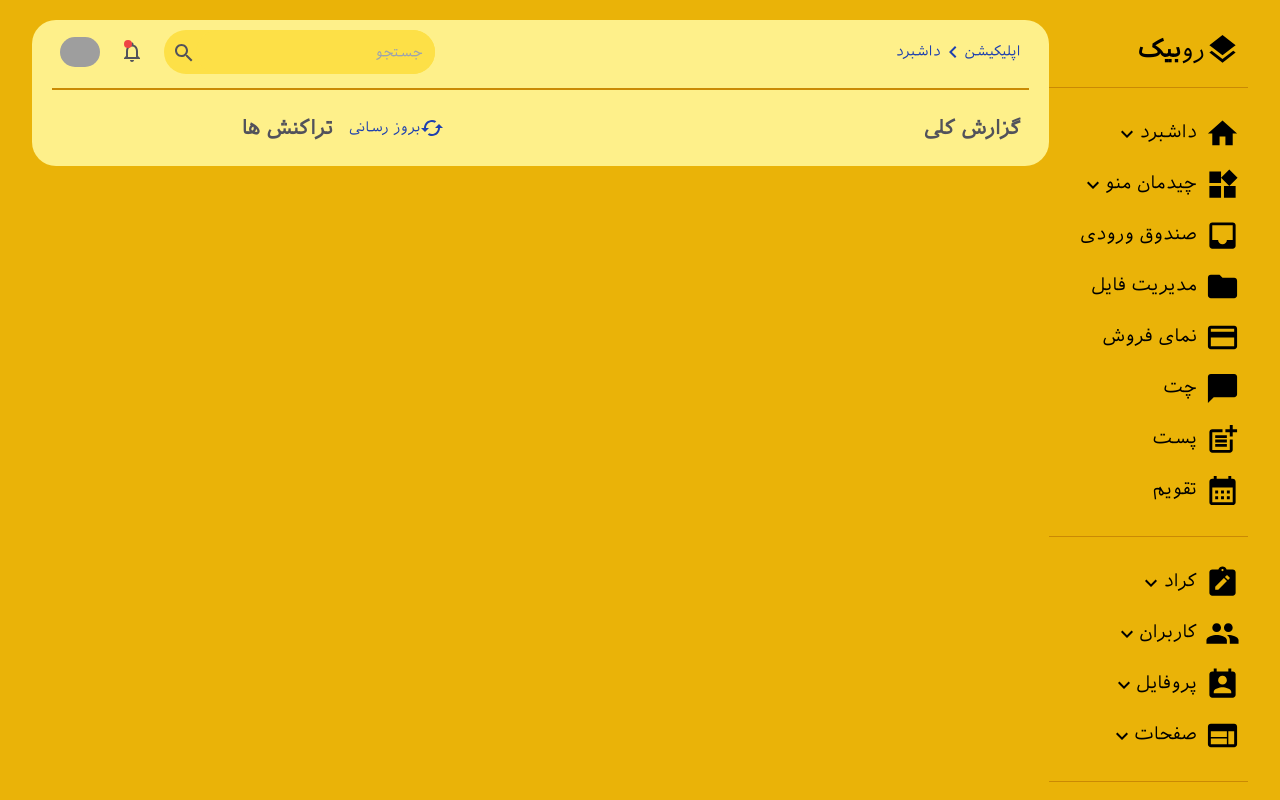
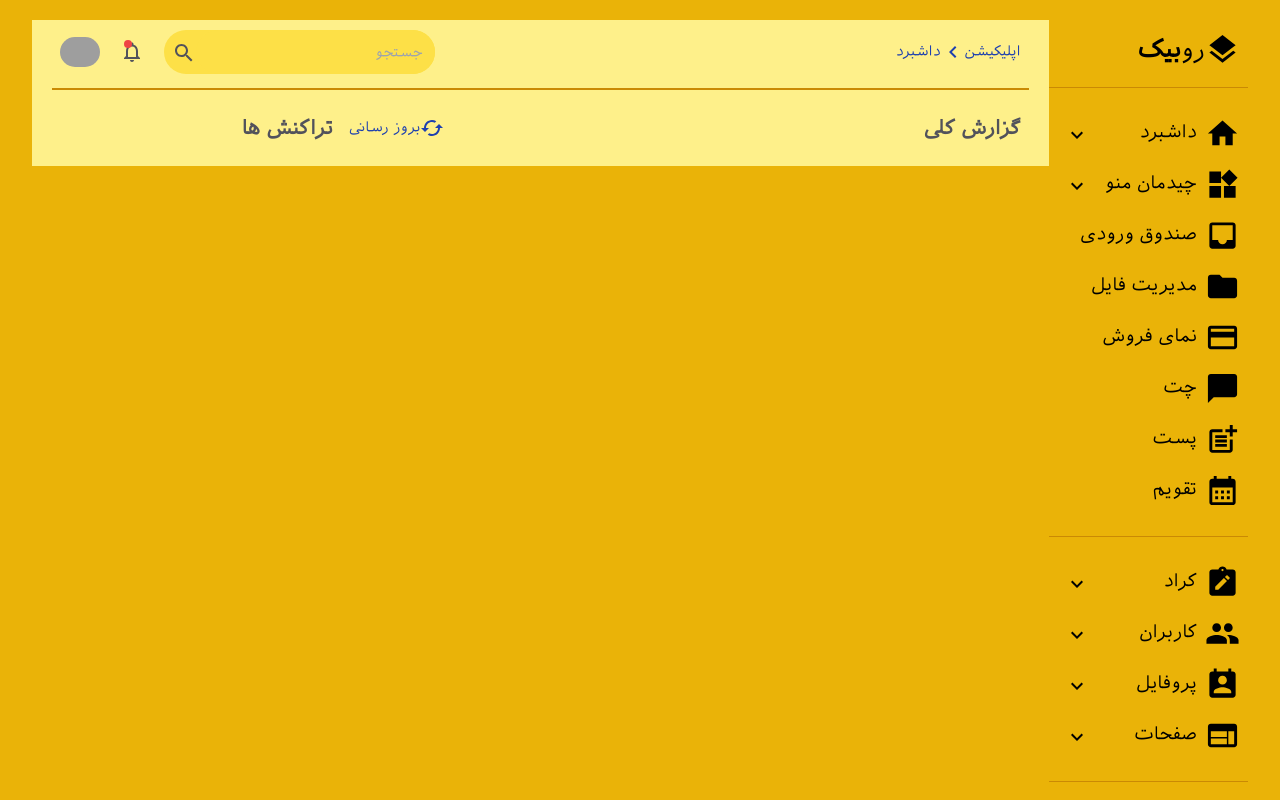
Before and after one commit to Mohammadjt2/React.js-CmsPro, a React (Create React App) app: page / in a window 1280 px wide. Shown: the top 800 px of the page. Built offline with nearby package versions, Linux system fonts and the light colour scheme; grey boxes are pictures that could not be loaded; the HTML template or start-up script is replaced by a standard one.

Commit message:
create onClick on the HamburgerMenu

```diff
--- a/src/Components/SidebarMenu/SidebarMenu.jsx
+++ b/src/Components/SidebarMenu/SidebarMenu.jsx
@@ -1,14 +1,32 @@
-import React from "react";
+import React, { useState } from "react";
 import { Link } from "react-router-dom";
 
 function SidebarMenu({ url, iconRight, text, iconLeft }) {
+  const [hoverIcon, setHoverIcon] = useState("");
+  const hoverIconHandler = () => {
+    setHoverIcon("animate-bounce");
+  };
+  const blurIconHandler = () => {
+    setHoverIcon("animate-none");
+  };
+
   return (
-    <div className="rounded-sm">
-      <Link to={url}>
-        <span className="">{iconRight}</span>
-        <span className="hidden pr-2 xl:inline">{text}</span>
-        <div className="hidden xl:inline">{iconLeft}</div>
-      </Link>
+    <div
+      className="p-2 rounded-r-3xl duration-300 md:hover:bg-yellow-200 " onMouseOver={hoverIconHandler} onMouseOut={blurIconHandler}
+    >
+      <div className="rounded-sm">
+        <Link to={url}>
+          <span className="flex justify-between items-center">
+            <span>
+              <span>{iconRight}</span>
+              <span className="md:hidden pr-2 xl:inline">{text}</span>
+            </span>
+            <span className={`md:hidden xl:inline pr-auto ml-2 ${hoverIcon}`}>
+              {iconLeft}
+            </span>
+          </span>
+        </Link>
+      </div>
     </div>
   );
 }
--- a/src/Components/SidebarSubMenu/SidebarSubMenu.jsx
+++ b/src/Components/SidebarSubMenu/SidebarSubMenu.jsx
@@ -3,10 +3,10 @@ import { Link } from "react-router-dom";
 
 function SidebarSubMenu({ url, icon, text }) {
   return (
-    <div className="px-2 py-1 hover:bg-yellow-200">
+    <div className="px-2 py-1 rounded-r-3xl md:hover:bg-yellow-200">
       <Link to={url}>
         {icon}
-        <span className="hidden pr-2 xl:inline">{text}</span>
+        <span className="md:hidden pr-2 xl:inline">{text}</span>
       </Link>
     </div>
   );
--- a/src/Pages/Index/Index.jsx
+++ b/src/Pages/Index/Index.jsx
@@ -1,4 +1,4 @@
-import React from "react";
+import React, { useState } from "react";
 import { Link } from "react-router-dom";
 import SidebarMenu from "../../Components/SidebarMenu/SidebarMenu";
 import SidebarSubMenu from "../../Components/SidebarSubMenu/SidebarSubMenu";
@@ -23,11 +23,21 @@ import WebIcon from "@mui/icons-material/Web";
 import BarChartIcon from "@mui/icons-material/BarChart";
 import FormatListNumberedRtlIcon from "@mui/icons-material/FormatListNumberedRtl";
 import DatasetIcon from "@mui/icons-material/Dataset";
-import MenuIcon from '@mui/icons-material/Menu';
+import MenuIcon from "@mui/icons-material/Menu";
 
 import "./Index.css";
 
 function Index() {
+  const [showMenu, setShowMenu] = useState("hidden");
+
+  const menuHandler = () => {
+    if (showMenu === "hidden") {
+      setShowMenu("block");
+    } else {
+      setShowMenu("hidden");
+    }
+  };
+
   return (
     <div dir="rtl" className="md:flex bg-yellow-500 px-8 py-5 h-full">
       <nav className="xl:w-60 text-inherit">
@@ -44,21 +54,19 @@ function Index() {
               </div>
             </Link>
           </div>
-          <div className="pt-3 pr-2 inline md:hidden">
+          <div className="pt-3 pr-2 inline md:hidden" onClick={menuHandler}>
             <MenuIcon fontSize="large" />
           </div>
         </div>
         <hr className="my-5 border-yellow-600 md:w-full" />
-        <div className="hidden md:inline">
-          <div className="py-2 pr-2 rounded-r-3xl duration-300 hover:bg-yellow-200">
+        <div className={`${showMenu} md:inline`}>
           <SidebarMenu
             url="/"
             iconRight=<HomeIcon fontSize="large" />
             text="داشبرد"
             iconLeft=<ExpandMoreIcon />
           />
-          </div>
-          <ul className="bg-yellow-600 rounded w-11/12 mr-2 hidden">
+          <ul className="bg-yellow-400 rounded-lg w-11/12 mr-2 hidden">
             <SidebarSubMenu
               url="/"
               icon=<ElectricBoltIcon />
@@ -75,71 +83,56 @@ function Index() {
               text="نمای شماره سه"
             />
           </ul>
-          <div className="py-2 pr-2 rounded-r-3xl duration-300 hover:bg-yellow-200">
           <SidebarMenu
+            className="md:hover:bg-yellow-200"
             url="/"
             iconRight=<WidgetsIcon fontSize="large" />
             text="چیدمان منو"
             iconLeft=<ExpandMoreIcon />
           />
-          </div>
-          <ul className="bg-yellow-600 rounded w-11/12 mr-2 hidden">
+          <ul className="bg-yellow-400 rounded-lg w-11/12 mr-2 hidden">
             <SidebarSubMenu url="/" icon=<ElectricBoltIcon /> text="منو ساده" />
             <SidebarSubMenu url="/" icon=<ElectricBoltIcon /> text="منو بالا" />
             <SidebarSubMenu url="/" icon=<ElectricBoltIcon /> text="منو کنار" />
           </ul>
-          <div className="py-2 pr-2 rounded-r-3xl duration-300 hover:bg-yellow-200">
           <SidebarMenu
             url="/"
             iconRight=<InboxIcon fontSize="large" />
             text="صندوق ورودی"
           />
-          </div>
-          <div className="py-2 pr-2 rounded-r-3xl duration-300 hover:bg-yellow-200">
           <SidebarMenu
             url="/"
             iconRight=<FolderIcon fontSize="large" />
             text="مدیریت فایل"
           />
-          </div>
-          <div className="py-2 pr-2 rounded-r-3xl duration-300 hover:bg-yellow-200">
           <SidebarMenu
             url="/"
             iconRight=<CreditCardIcon fontSize="large" />
             text="نمای فروش"
           />
-          </div>
-          <div className="py-2 pr-2 rounded-r-3xl duration-300 hover:bg-yellow-200">
           <SidebarMenu
             url="/"
             iconRight=<ChatBubbleIcon fontSize="large" />
             text="چت"
           />
-          </div>
-          <div className="py-2 pr-2 rounded-r-3xl duration-300 hover:bg-yellow-200">
           <SidebarMenu
             url="/"
             iconRight=<PostAddIcon fontSize="large" />
             text="پست"
           />
-          </div>
-          <div className="py-2 pr-2 rounded-r-3xl duration-300 hover:bg-yellow-200">
           <SidebarMenu
             url="/"
             iconRight=<CalendarMonthIcon fontSize="large" />
             text="تقویم"
           />
-          </div>
           <hr className="my-5 border-yellow-600" />
-          <div className="py-2 pr-2 rounded-r-3xl duration-300 hover:bg-yellow-200">
           <SidebarMenu
             url="/"
             iconRight=<NoteAltIcon fontSize="large" />
             text="کراد"
             iconLeft=<ExpandMoreIcon />
           />
-          </div>
-          <ul className="bg-yellow-600 rounded w-11/12 mr-2 hidden">
+          <ul className="bg-yellow-400 rounded-lg w-11/12 mr-2 hidden">
             <SidebarSubMenu
               url="/"
               icon=<ElectricBoltIcon />
@@ -147,28 +140,24 @@ function Index() {
             />
             <SidebarSubMenu url="/" icon=<ElectricBoltIcon /> text="فرم" />
           </ul>
-          <div className="py-2 pr-2 rounded-r-3xl duration-300 hover:bg-yellow-200">
           <SidebarMenu
             url="/"
             iconRight=<GroupIcon fontSize="large" />
             text="کاربران"
             iconLeft=<ExpandMoreIcon />
           />
-          </div>
-          <ul className="bg-yellow-600 rounded w-11/12 mr-2 hidden">
+          <ul className="bg-yellow-400 rounded-lg w-11/12 mr-2 hidden">
             <SidebarSubMenu url="/" icon=<ElectricBoltIcon /> text="کاربر یک" />
             <SidebarSubMenu url="/" icon=<ElectricBoltIcon /> text="کاربر دو" />
             <SidebarSubMenu url="/" icon=<ElectricBoltIcon /> text="کاربر سه" />
           </ul>
-          <div className="py-2 pr-2 rounded-r-3xl duration-300 hover:bg-yellow-200">
           <SidebarMenu
             url="/"
             iconRight=<PermContactCalendarIcon fontSize="large" />
             text="پروفایل"
             iconLeft=<ExpandMoreIcon />
           />
-          </div>
-          <ul className="bg-yellow-600 rounded w-11/12 mr-2 hidden">
+          <ul className="bg-yellow-400 rounded-lg w-11/12 mr-2 hidden">
             <SidebarSubMenu
               url="/"
               icon=<ElectricBoltIcon />
@@ -185,15 +174,13 @@ function Index() {
               text="نمای کلی سه"
             />
           </ul>
-          <div className="py-2 pr-2 rounded-r-3xl duration-300 hover:bg-yellow-200">
           <SidebarMenu
             url="/"
             iconRight=<WebIcon fontSize="large" />
             text="صفحات"
             iconLeft=<ExpandMoreIcon />
           />
-          </div>
-          <ul className="bg-yellow-600 rounded w-11/12 mr-2 hidden">
+          <ul className="bg-yellow-400 rounded-lg w-11/12 mr-2 hidden">
             <SidebarSubMenu url="/" icon=<ElectricBoltIcon /> text="بلاگ" />
             <SidebarSubMenu
               url="/"
@@ -221,30 +208,24 @@ function Index() {
             />
           </ul>
           <hr className="my-5 border-yellow-600" />
-          <div className="py-2 pr-2 rounded-r-3xl duration-300 hover:bg-yellow-200">
           <SidebarMenu
             url="/"
             iconRight=<BarChartIcon fontSize="large" />
             text="نمودار ها"
           />
-          </div>
-          <div className="py-2 pr-2 rounded-r-3xl duration-300 hover:bg-yellow-200">
           <SidebarMenu
             url="/"
             iconRight=<FormatListNumberedRtlIcon fontSize="large" />
             text="فرم ها"
           />
-          </div>
-          <div className="py-2 pr-2 rounded-r-3xl md:ml-4 duration-300 hover:bg-yellow-200">
           <SidebarMenu
             url="/"
             iconRight=<DatasetIcon fontSize="large" />
             text="دیتا ها"
           />
         </div>
-        </div>
       </nav>
-      <section className="bg-yellow-200 h-full w-full rounded-3xl text-sm px-5 text-zinc-600">
+      <section className="bg-yellow-200 h-full w-full rounded-lg-3xl text-sm px-5 text-zinc-600">
         <Navbar />
         <div className="border-solid border-t-2 2xl:border-l-2 border-yellow-600 mt-1 px-2 py-6 flex justify-between items-center">
           <Content />
```
Lines whose indentation alone changed are shown as unchanged.
